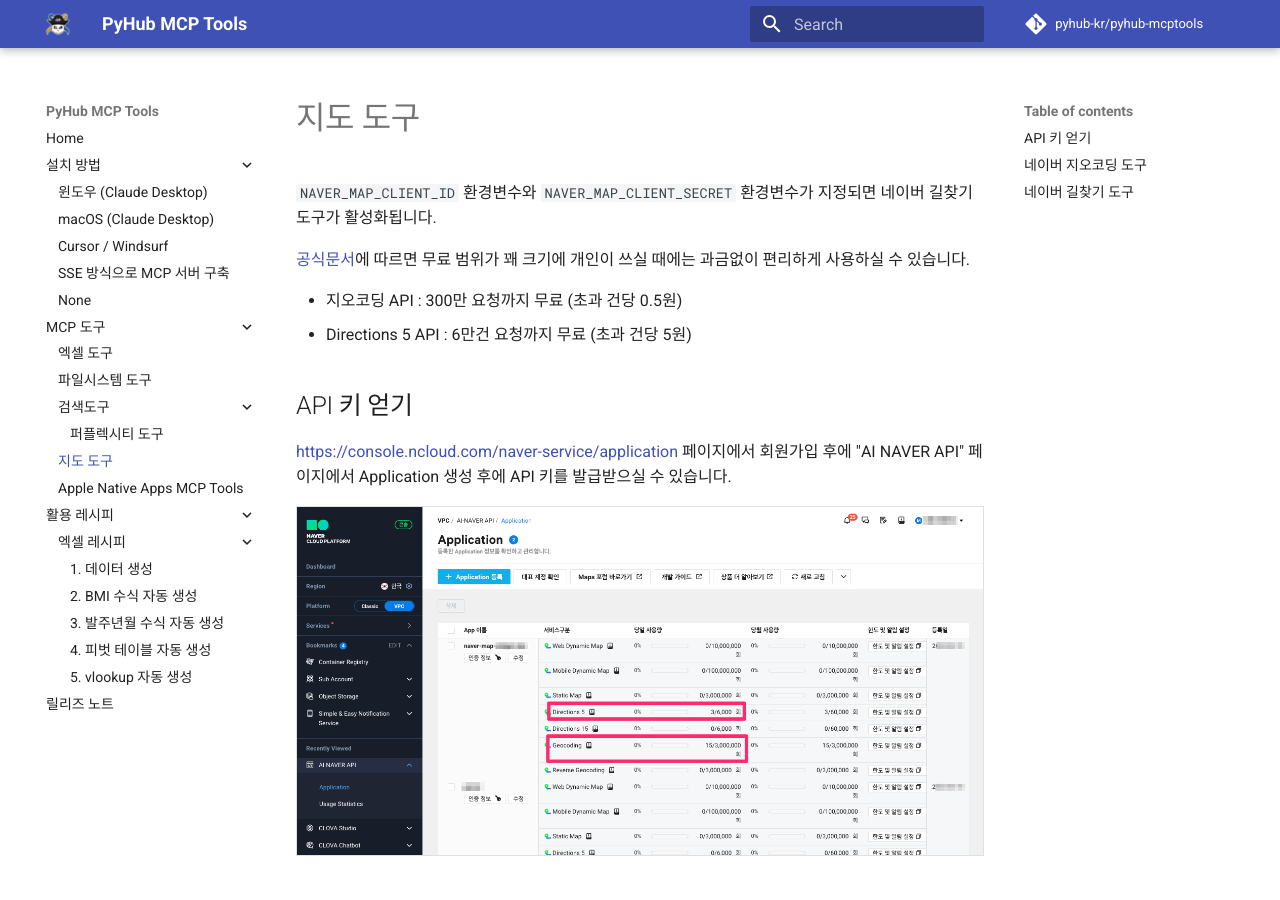
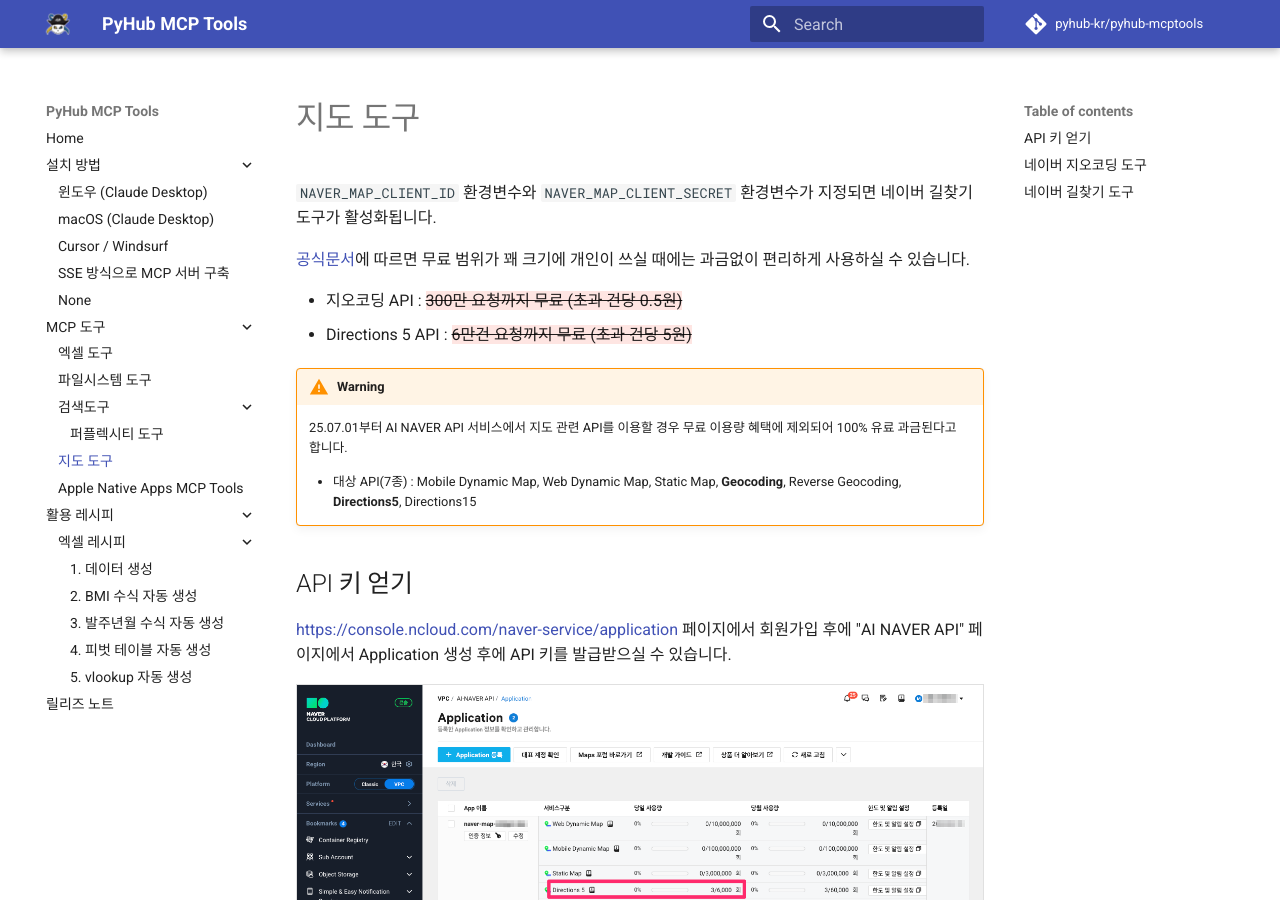
Before and after one commit to pyhub-kr/pyhub-mcptools, an MkDocs documentation site: the page built from docs/mcptools/maps/index.md, in a window 1280 px wide and 900 px high. Built offline with MkDocs 1.6.1 and Material for MkDocs 9.7.7, drawn with Linux system fonts in a browser that asks for light colours; comment, search, counter and statistics services are not loaded.

Commit message:
네이버 지도 API 무료지원 정책 변경 내용 추가

```diff
--- a/docs/mcptools/maps/index.md
+++ b/docs/mcptools/maps/index.md
@@ -5,8 +5,14 @@
 [공식문서](https://www.ncloud.com/product/applicationService/maps?region=KR#pricing)에 따르면
 무료 범위가 꽤 크기에 개인이 쓰실 때에는 과금없이 편리하게 사용하실 수 있습니다.
 
-+ 지오코딩 API : 300만 요청까지 무료 (초과 건당 0.5원)
-+ Directions 5 API : 6만건 요청까지 무료 (초과 건당 5원)
++ 지오코딩 API : {--300만 요청까지 무료 (초과 건당 0.5원)--}
++ Directions 5 API : {--6만건 요청까지 무료 (초과 건당 5원)--}
+
+!!! warning
+
+    25.07.01부터 AI NAVER API 서비스에서 지도 관련 API를 이용할 경우 무료 이용량 혜택에 제외되어 100% 유료 과금된다고 합니다.
+
+    + 대상 API(7종) : Mobile Dynamic Map, Web Dynamic Map, Static Map, **Geocoding**, Reverse Geocoding, **Directions5**, Directions15
 
 ## API 키 얻기
 
--- a/mkdocs.yml
+++ b/mkdocs.yml
@@ -46,6 +46,11 @@
   - pymdownx.snippets
   - pymdownx.tasklist:
       custom_checkbox: true
+  - pymdownx.critic
+  - pymdownx.caret
+  - pymdownx.keys
+  - pymdownx.mark
+  - pymdownx.tilde
   - def_list
   - attr_list
 
```
